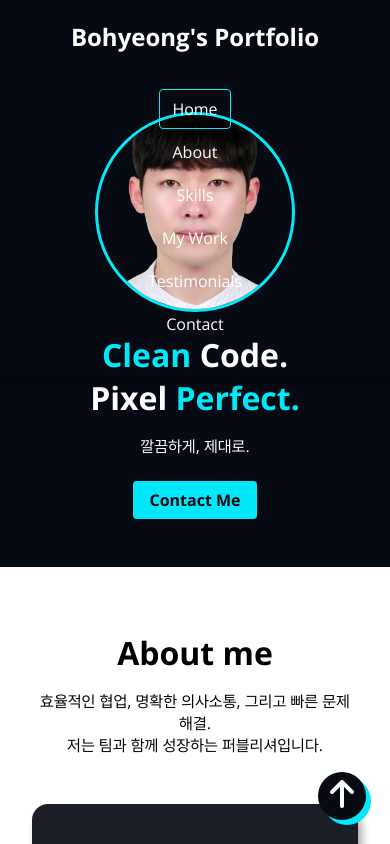
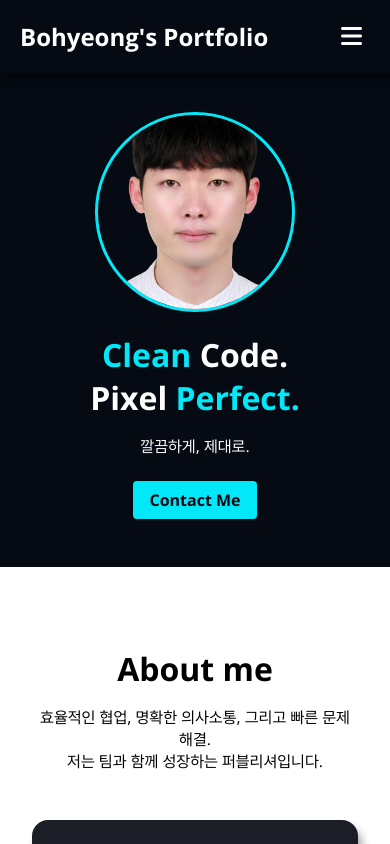
Before and after one commit to leebohyeong/portfolio, a website: page index.html in a window 390 px wide. Shown: the top 844 px of the page. Drawn offline with Linux system fonts and the light colour scheme; a web font is replaced by a local one.

Commit message:
js 작업중

```diff
--- a/assets/js/app.js
+++ b/assets/js/app.js
@@ -1,4 +1,24 @@
-// header
+// Header Menu
+{
+  const siteMenuContent = document.querySelector(".site-menu__content");
+  const toggleMenu = document.querySelector(".site-header__toggle");
+  const toggleMenuItems = siteMenuContent.querySelectorAll(".site-menu__link");
+
+  toggleMenu.addEventListener("click", () => {
+    siteMenuContent.classList.toggle("site-menu__content--open");
+  });
+
+  //   siteMenuContent.addEventListener("click", () => {
+  //     siteMenuContent.classList.remove("site-menu__content--open");
+  //   });
+  toggleMenuItems.forEach((toggleMenuItem) => {
+    toggleMenuItem.addEventListener("click", () => {
+      siteMenuContent.classList.remove("site-menu__content--open");
+    });
+  });
+}
+
+// Header
 {
   const siteHeader = document.querySelector(".site-header");
   const siteHeaderHeight = siteHeader.offsetHeight;
@@ -12,7 +32,7 @@
   });
 }
 
-// home
+// Home
 {
   const homeContainer = document.querySelector(".home__container");
   const homeContainerHeight = homeContainer.offsetHeight;
@@ -21,3 +41,18 @@
     homeContainer.style.opacity = 1 - window.scrollY / homeContainerHeight;
   });
 }
+
+// Arrow up
+{
+  const home = document.querySelector(".home");
+  const homeHeight = home.offsetHeight;
+  const arrowUp = document.querySelector(".arrow-up__button");
+
+  document.addEventListener("scroll", () => {
+    if (window.scrollY > homeHeight / 2) {
+      arrowUp.classList.add("arrow-up__button--active");
+    } else {
+      arrowUp.classList.remove("arrow-up__button--active");
+    }
+  });
+}
--- a/assets/scss/_reset.scss
+++ b/assets/scss/_reset.scss
@@ -49,5 +49,5 @@ button {
 }
 
 button:focus {
-    outline: 1px solid var(--color-accent);
+    outline: 1px solid transparent;
 }
--- a/assets/scss/app.scss
+++ b/assets/scss/app.scss
@@ -8,7 +8,7 @@
     text-align: center;
 
     @include media('tablet') {
-        padding: 3rem 2rem;
+        padding: 4rem 2rem;
     }
 
     &__header {
@@ -59,6 +59,8 @@
 
     @include media('tablet') {
         flex-direction: column;
+        align-items: start;
+        background-color: var(--color-primary);
     }
 
     &__logo {
@@ -68,24 +70,48 @@
             font-size: 1.5rem;
         }
     }
+
+    &__toggle {
+        cursor: pointer;
+        display: none;
+        position: absolute;
+        top: 0.8rem;
+        right: 1rem;
+        padding: 10px 12px;
+        color: var(--color-white);
+        font-size: 1.5rem;
+
+        @include media('tablet') {
+            display: block;
+        }
+    }
 }
 
 .site-menu {
+    @include media('tablet') {
+        width: 100%;
+    }
+
     &__content {
         display: flex;
-        align-items: center;
         gap: 4px;
 
         @include media('tablet') {
+            display: none;
             flex-direction: column;
             padding: 2rem 4rem 1rem;
+            text-align: center;
+
+            &--open {
+                display: flex;
+            }
         }
     }
 
     &__link {
         white-space: nowrap;
         display: block;
-        padding: 8px 12px;
+        padding: 10px 12px;
         border-bottom: 1px solid transparent;
 
         &:hover {
@@ -98,6 +124,7 @@
         }
     }
 }
+
 
 /* Home */
 .home {
@@ -471,6 +498,7 @@
 /* Arrow Up */
 .arrow-up {
     &__button {
+        opacity: 0;
         position: fixed;
         right: 3rem;
         bottom: 3rem;
@@ -482,6 +510,13 @@
         color: var(--color-text);
         text-align: center;
         font-size: 3rem;
+        transition: all .3s ease-in;
+        transform: translateY(-10px);
+
+        &--active {
+            opacity: 1;
+            transform: translateY(0px);
+        }
 
         @include media('tablet') {
             right: 1.5rem;
--- a/index.html
+++ b/index.html
@@ -59,6 +59,13 @@
           </li>
         </ul>
       </nav>
+      <button
+        class="site-header__toggle"
+        type="button"
+        aria-label="navigation menu toggle"
+      >
+        <i class="fa-solid fa-bars"></i>
+      </button>
     </header>
     <!-- Main -->
     <main>
```
Also changed, not shown: assets/css/app.css.
